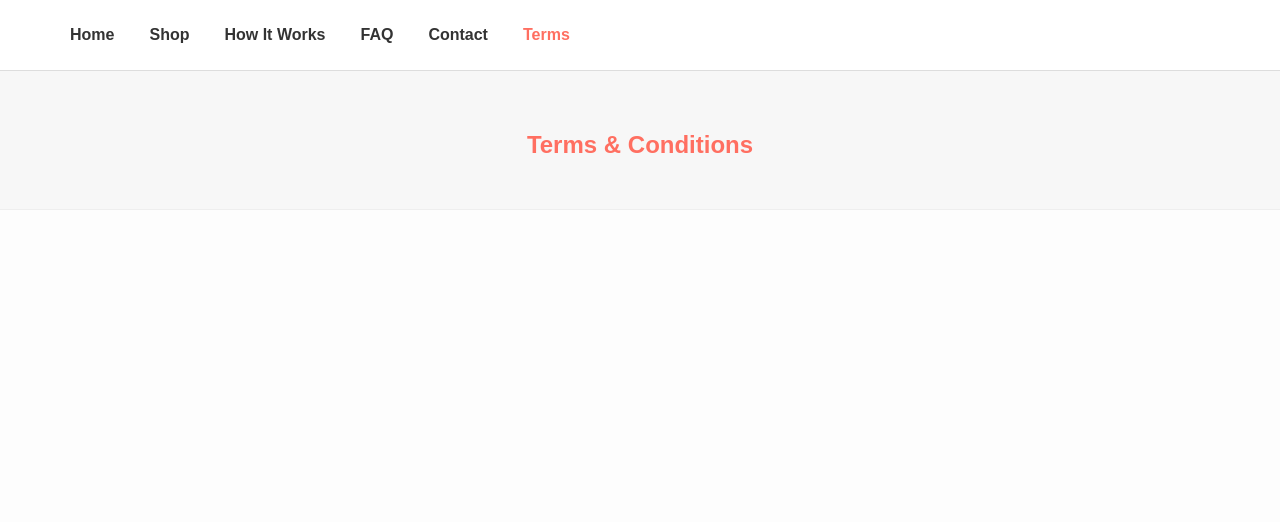
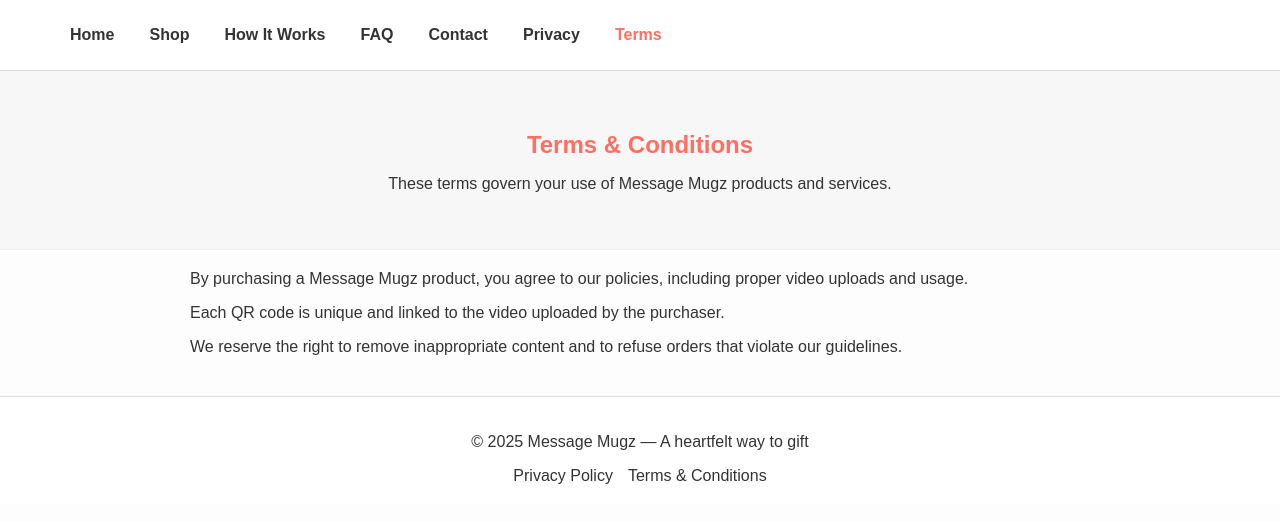
Before and after one commit to messagemugz-debug/Message-Mugz-Website, a plain HTML site: page terms.html in a window 1280 px wide. Drawn offline with Linux system fonts and the light colour scheme.

Commit message:
terms.html

```diff
--- a/terms.html
+++ b/terms.html
@@ -7,6 +7,7 @@
   <link rel="stylesheet" href="style.css">
 </head>
 <body>
+  <!-- NAVIGATION BAR -->
   <nav class="navbar">
     <ul>
       <li><a href="index.html">Home</a></li>
@@ -14,11 +15,30 @@
       <li><a href="how_it_works.html">How It Works</a></li>
       <li><a href="faq.html">FAQ</a></li>
       <li><a href="contact.html">Contact</a></li>
+      <li><a href="privacy.html">Privacy</a></li>
       <li><a href="terms.html" class="active">Terms</a></li>
     </ul>
   </nav>
+
   <main class="terms-page">
-    <section class="page-header"><h1>Terms & Conditions</h1></section>
+    <section class="page-header">
+      <h1>Terms & Conditions</h1>
+      <p>These terms govern your use of Message Mugz products and services.</p>
+    </section>
+
+    <section class="terms-content">
+      <p>By purchasing a Message Mugz product, you agree to our policies, including proper video uploads and usage. <!-- PLACEHOLDER: Update with your specific terms --></p>
+      <p>Each QR code is unique and linked to the video uploaded by the purchaser. <!-- PLACEHOLDER: Update if policy changes --></p>
+      <p>We reserve the right to remove inappropriate content and to refuse orders that violate our guidelines. <!-- PLACEHOLDER: Update moderation policies if needed --></p>
+    </section>
   </main>
+
+  <footer>
+    <p>© 2025 Message Mugz — A heartfelt way to gift</p>
+    <ul>
+      <li><a href="privacy.html">Privacy Policy</a></li>
+      <li><a href="terms.html">Terms & Conditions</a></li>
+    </ul>
+  </footer>
 </body>
 </html>
```
